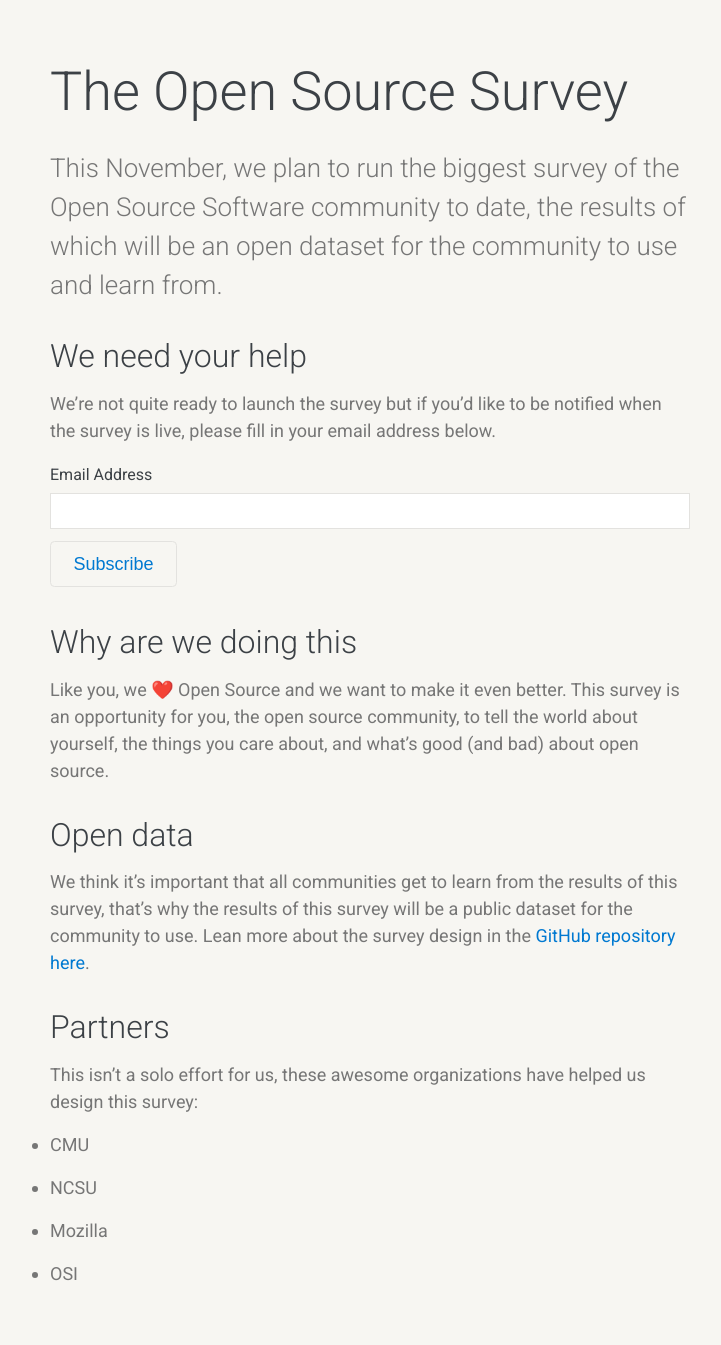
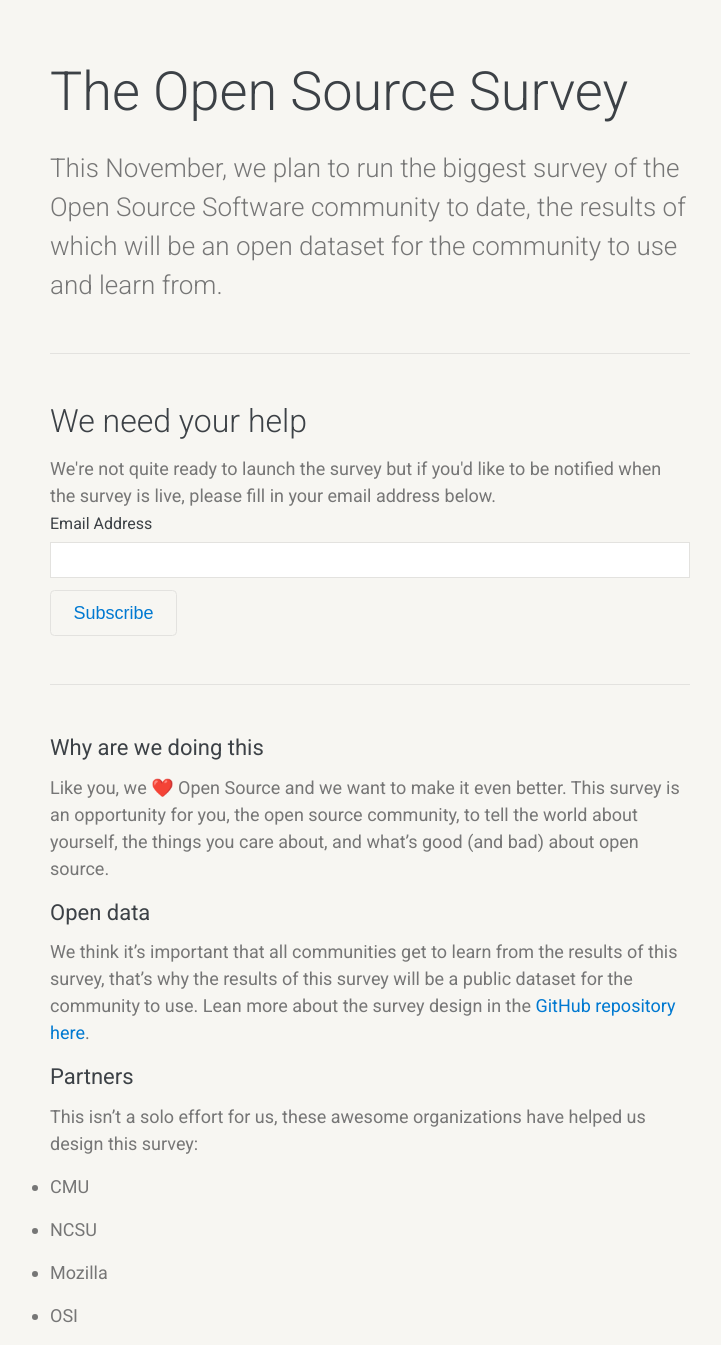
Before and after one commit to github/open-source-survey, a Jekyll site: the page built from signup/index.md, in a window 1280 px wide. Shown: the whole page, without its empty margins (270-991 px from the left). Built offline with Jekyll 4.4.1, drawn with Linux system fonts in a browser that asks for light colours; comment, search, counter and statistics services are not loaded; before the commit the page ends 1303 px from its top, so only the background shows below that.

Commit message:
minor styling

```diff
--- a/signup/index.md
+++ b/signup/index.md
@@ -6,39 +6,41 @@ layout: default
 	This November, we plan to run the biggest survey of the Open Source Software community to date, the results of which will be an open dataset for the community to use and learn from.
 </p>
 
-## We need your help
+<div class="border-top border-bottom my-4 py-4 my-md-6 py-md-6">
+	<h2>We need your help</h2>
 
-We're not quite ready to launch the survey but if you'd like to be notified when the survey is live, please fill in your email address below.
+	We're not quite ready to launch the survey but if you'd like to be notified when the survey is live, please fill in your email address below.
 
-<!-- Begin MailChimp Signup Form -->
-<div id="mc_embed_signup">
-<form action="//github.us11.list-manage.com/subscribe/post?u=9d7ced8c4bbd6c2f238673f0f&amp;id=a3436bc991" method="post" id="mc-embedded-subscribe-form" name="mc-embedded-subscribe-form" class="validate" target="_blank" novalidate>
-<div id="mc_embed_signup_scroll">
-<div class="mc-field-group">
-	<label for="mce-EMAIL" class="text-delta">Email Address</label>
-	<input type="email" value="" name="EMAIL" class="required email form-input px-3 col-12 float-none d-block mb-3" id="mce-EMAIL">
+	<!-- Begin MailChimp Signup Form -->
+	<div id="mc_embed_signup">
+	<form action="//github.us11.list-manage.com/subscribe/post?u=9d7ced8c4bbd6c2f238673f0f&amp;id=a3436bc991" method="post" id="mc-embedded-subscribe-form" name="mc-embedded-subscribe-form" class="validate" target="_blank" novalidate>
+	<div id="mc_embed_signup_scroll">
+	<div class="mc-field-group">
+		<label for="mce-EMAIL" class="text-delta">Email Address</label>
+		<input type="email" value="" name="EMAIL" class="required email form-input px-3 col-12 float-none d-block mb-3" id="mce-EMAIL">
+	</div>
+		<div id="mce-responses" class="clear">
+			<div class="response" id="mce-error-response" style="display:none"></div>
+			<div class="response" id="mce-success-response" style="display:none"></div>
+		</div>    <!-- real people should not fill this in and expect good things - do not remove this or risk form bot signups-->
+	    <div style="position: absolute; left: -5000px;" aria-hidden="true"><input type="text" name="b_9d7ced8c4bbd6c2f238673f0f_a3436bc991" tabindex="-1" value=""></div>
+	    <div class="clear"><input type="submit" value="Subscribe" name="subscribe" id="mc-embedded-subscribe" class="btn btn-outline"></div>
+	    </div>
+	</form>
+	</div>
+	<script type='text/javascript' src='//s3.amazonaws.com/downloads.mailchimp.com/js/mc-validate.js'></script><script type='text/javascript'>(function($) {window.fnames = new Array(); window.ftypes = new Array();fnames[0]='EMAIL';ftypes[0]='email';fnames[1]='FNAME';ftypes[1]='text';fnames[2]='LNAME';ftypes[2]='text';}(jQuery));var $mcj = jQuery.noConflict(true);</script>
+	<!--End mc_embed_signup-->
 </div>
-	<div id="mce-responses" class="clear">
-		<div class="response" id="mce-error-response" style="display:none"></div>
-		<div class="response" id="mce-success-response" style="display:none"></div>
-	</div>    <!-- real people should not fill this in and expect good things - do not remove this or risk form bot signups-->
-    <div style="position: absolute; left: -5000px;" aria-hidden="true"><input type="text" name="b_9d7ced8c4bbd6c2f238673f0f_a3436bc991" tabindex="-1" value=""></div>
-    <div class="clear"><input type="submit" value="Subscribe" name="subscribe" id="mc-embedded-subscribe" class="btn btn-outline mb-5"></div>
-    </div>
-</form>
-</div>
-<script type='text/javascript' src='//s3.amazonaws.com/downloads.mailchimp.com/js/mc-validate.js'></script><script type='text/javascript'>(function($) {window.fnames = new Array(); window.ftypes = new Array();fnames[0]='EMAIL';ftypes[0]='email';fnames[1]='FNAME';ftypes[1]='text';fnames[2]='LNAME';ftypes[2]='text';}(jQuery));var $mcj = jQuery.noConflict(true);</script>
-<!--End mc_embed_signup-->
 
-## Why are we doing this
+### Why are we doing this
 
 Like you, we ❤️ Open Source and we want to make it even better. This survey is an opportunity for you, the open source community, to tell the world about yourself, the things you care about, and what's good (and bad) about open source.
 
-## Open data
+### Open data
 
 We think it's important that all communities get to learn from the results of this survey, that's why the results of this survey will be a public dataset for the community to use. Lean more about the survey design in the [GitHub repository here](https://github.com/github/the-open-source-survey).
 
-## Partners
+### Partners
 
 This isn't a solo effort for us, these awesome organizations have helped us design this survey:
 
```
